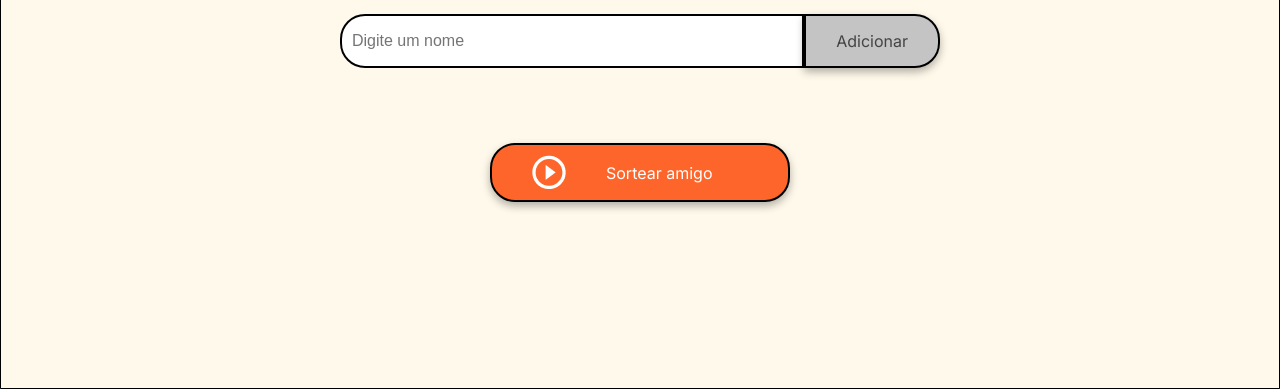
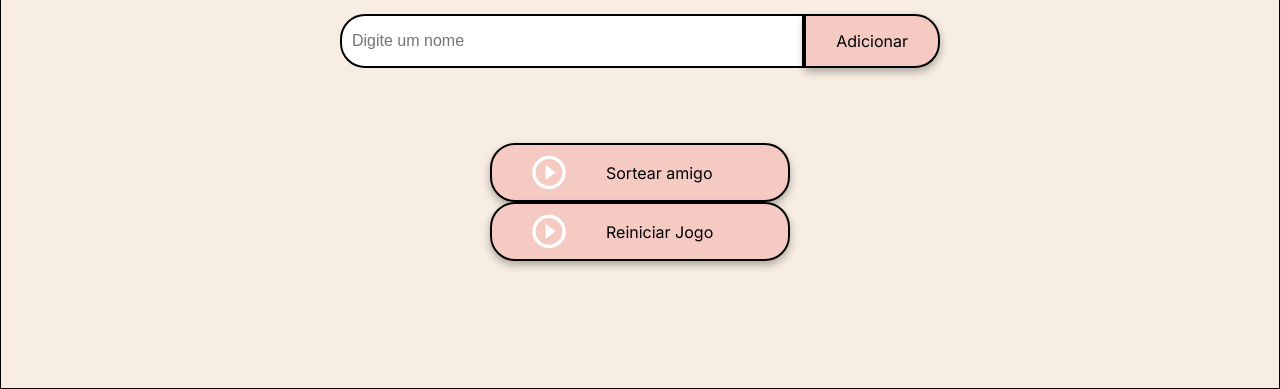
Before and after one commit to luh-silva12/jogo-do-amigo-secreto-, a plain HTML site: page challenge-amigo-secreto_pt-main/index.html in a window 1280 px wide. Shown: the part 411-800 px from the top of the page. Drawn offline with nearby package versions, Linux system fonts and the light colour scheme.

Commit message:
realizando o desafio do amigo secreto

```diff
--- a/challenge-amigo-secreto_pt-main/index.html
+++ b/challenge-amigo-secreto_pt-main/index.html
@@ -29,13 +29,15 @@
 
             <div class="button-container">
                 <button class="button-draw" onclick="sortearAmigo()" aria-label="Sortear amigo secreto">
-                    <img src="assets/play_circle_outline.png" alt="Ícone para sortear">
-                    Sortear amigo
+                    <img src="assets/play_circle_outline.png" alt="Ícone para sortear"> Sortear amigo
+                    <button  class="button-draw" onclick="reiniciarJogo()" aria-label="Sortear amigo secreto">
+                        <img src="assets/play_circle_outline.png" alt="Ícone para sortear"> Reiniciar Jogo
+
                 </button>
             </div>
         </section>
     </main>
-
+    <script src="https://cdn.jsdelivr.net/npm/canvas-confetti@1.6.0/dist/confetti.browser.min.js"></script>
     <script src="app.js" defer></script>
 </body>
 </html>
--- a/challenge-amigo-secreto_pt-main/style.css
+++ b/challenge-amigo-secreto_pt-main/style.css
@@ -1,11 +1,11 @@
 :root {
-    --color-primary: #4B69FD;
-    --color-secondary: #FFF9EB;
-    --color-tertiary: #C4C4C4;
-    --color-button: #fe652b;
-    --color-button-hover: #e55720;
-    --color-text: #444444;
-    --color-white: #FFFFFF;
+    --color-primary:#F6BD60;
+    --color-secondary: #F7EDE2;
+    --color-tertiary:#F5CAC3;
+    --color-button: #F5CAC3;
+    --color-button-hover: #F6BD60;
+    --color-text: #000000;
+    --color-black: #000000;
 }
 
 /* Estilos gerais */
@@ -65,7 +65,7 @@ body {
     font-family: "Inter", serif;
     font-size: 36px;
     font-weight: 700;
-    color: var(--color-primary);
+    color: var(--color-black);
     margin: 10px 0;
     text-align: center;
 }
@@ -160,3 +160,13 @@ ul {
 .button-draw:hover {
     background-color: var(--color-button-hover);
 }
+.reiniciarJogo {
+    display: flex;
+   width: 100%;
+    align-items: center;
+    padding: 10px 20px;
+    color: var(--color-white);
+    background-color: var(--color-button);
+    font-size: 16px;
+
+}
```
